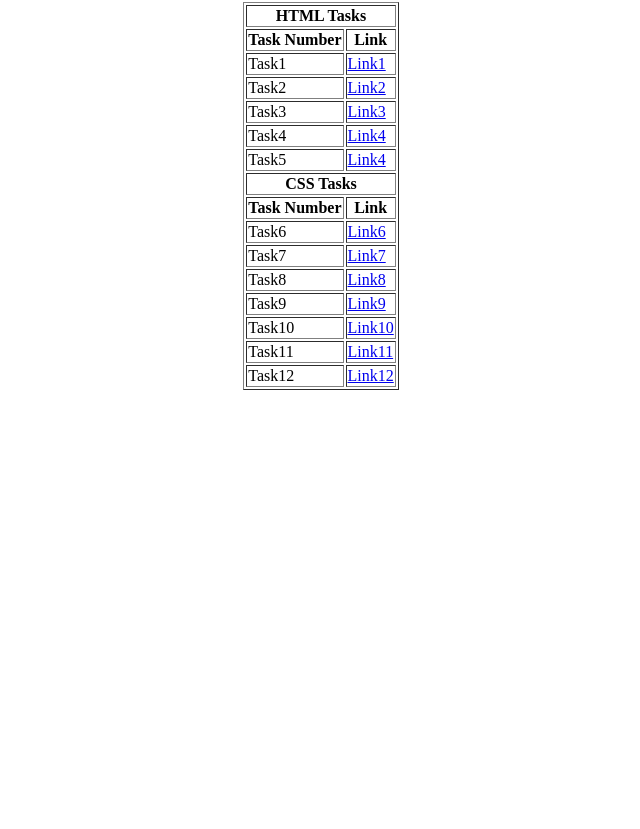
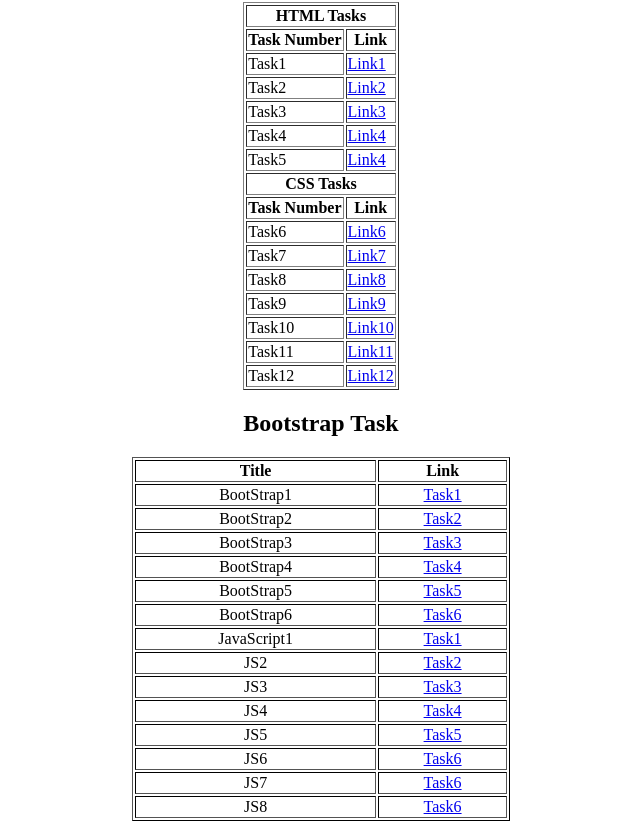
Before and after one commit to Parnika1302/MernFS_1.github.io, a plain HTML site: page index.html in a window 1280 px wide. Shown: the part 78-907 px from the top of the page, without its empty margins (319-959 px from the left). Before the commit the page ends 800 px from the top, so only its background shows below. Drawn offline with Linux system fonts and the light colour scheme.

Commit message:
Update index.html

```diff
--- a/index.html
+++ b/index.html
@@ -78,6 +78,67 @@
 
         </table>
     </center>
+    <h2 style="text-align: center;">Bootstrap Task</h2>
+    <table border=1px style="margin-left: auto; margin-right: auto;  border-color: black; width: 10cm;
+    text-align: center;">
+        <th>Title</th>
+        <th>Link</th>
+        <tr>
+            <td>BootStrap1 </td>
+            <td><a href="TaskBS1.html">Task1</a></td>
+        </tr>
+        <tr>
+            <td>BootStrap2 </td>
+            <td><a href="TaskBS2.html">Task2</a></td>
+        </tr>
+        <tr>
+            <td>BootStrap3 </td>
+            <td><a href="TaskBS3.html">Task3</a></td>
+        </tr>
+        <tr>
+            <td>BootStrap4 </td>
+            <td><a href="TaskBS4.html">Task4</a></td>
+        </tr>
+        <tr>
+            <td>BootStrap5 </td>
+            <td><a href="TaskBS5.html">Task5</a></td>
+        </tr>
+        <tr>
+            <td>BootStrap6 </td>
+            <td><a href="TaskBS6.html">Task6</a></td>
+        </tr>
+        <tr>
+            <td>JavaScript1 </td>
+            <td><a href="JS_TASK1.js">Task1</a></td>
+        </tr>
+        <tr>
+            <td>JS2 </td>
+            <td><a href="JS_TASK2.js">Task2</a></td>
+        </tr>
+        <tr>
+            <td>JS3 </td>
+            <td><a href="JS_TASK3.html">Task3</a></td>
+        </tr>
+        <tr>
+            <td>JS4 </td>
+            <td><a href="JS_TASK4.html">Task4</a></td>
+        </tr>
+        <tr>
+            <td>JS5 </td>
+            <td><a href="JS_TASK5.html">Task5</a></td>
+        </tr>
+        <tr>
+            <td>JS6 </td>
+            <td><a href="JS_TASK6.html">Task6</a></td>
+        </tr>
+        <tr>
+            <td>JS7 </td>
+            <td><a href="JS_TASK7.html">Task6</a></td>
+        </tr>
+        <tr>
+            <td>JS8 </td>
+            <td><a href="JS_TASK8.html">Task6</a></td>
+        </tr>
 </body>
 
 </html>
```
